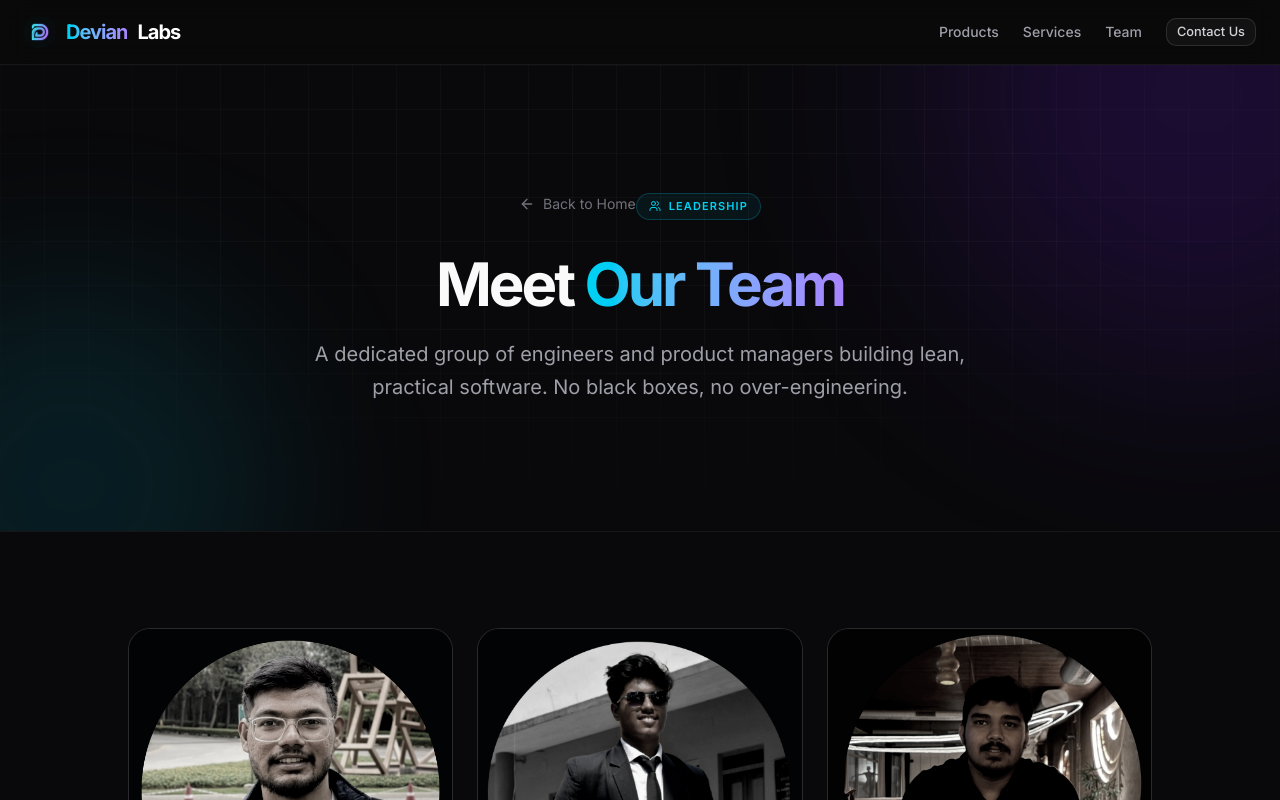
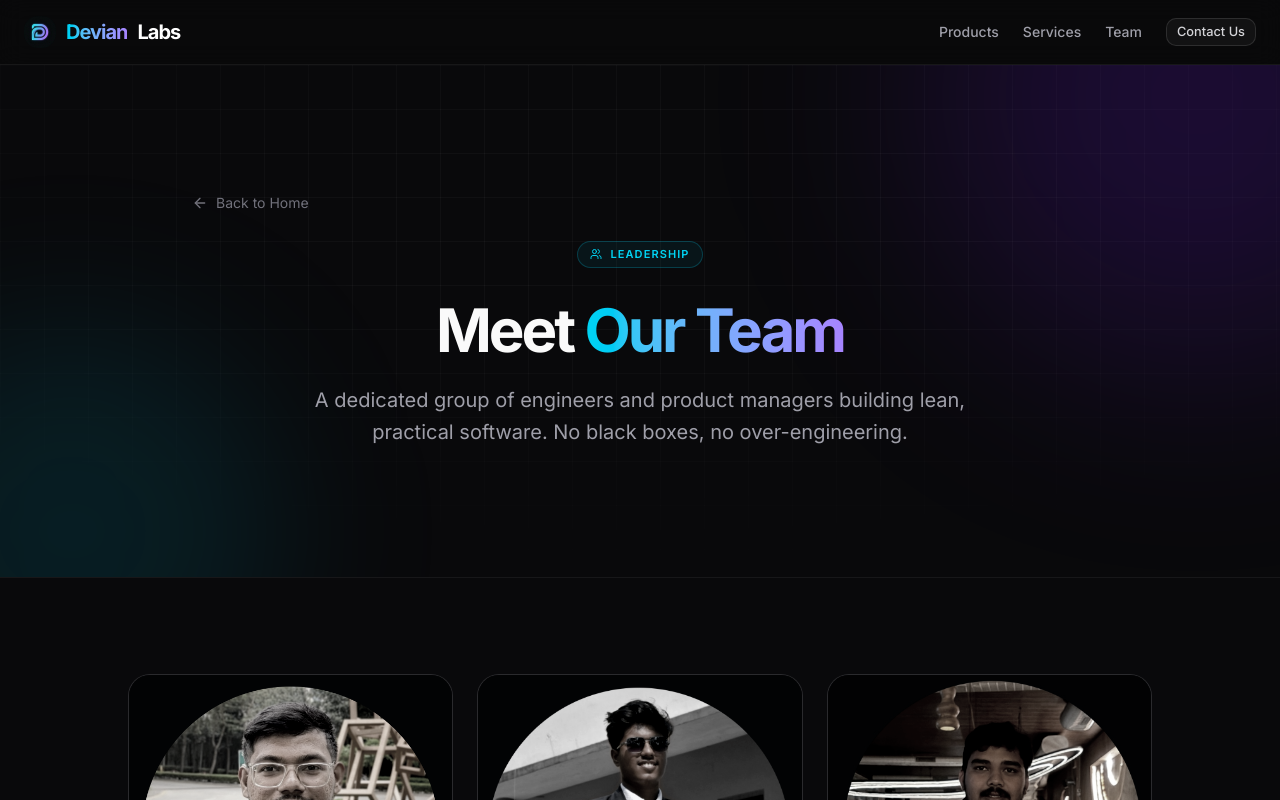
Before and after one commit to devian-labs/devianlabs.com, a Next.js app: page /team in a window 1280 px wide. Shown: the top 800 px of the page. Built offline with nearby package versions, Linux system fonts and the light colour scheme.

Commit message:
fix: bugs in Teams Page

```diff
--- a/src/app/team/page.tsx
+++ b/src/app/team/page.tsx
@@ -49,14 +49,18 @@ export default function TeamPage() {
         {/* Grid */}
         <div className="absolute inset-0 pointer-events-none [background-image:linear-gradient(rgba(255,255,255,0.03)_1px,transparent_1px),linear-gradient(90deg,rgba(255,255,255,0.03)_1px,transparent_1px)] [background-size:44px_44px] [mask-image:radial-gradient(ellipse_80%_70%_at_50%_30%,black_30%,transparent_100%)]" />
 
-        <div className="container relative z-10 mx-auto max-w-4xl text-center">
+        {/* Back link — left-aligned, outside the centered block */}
+        <div className="container relative z-10 mx-auto max-w-4xl mb-6">
           <Link
             href="/"
-            className="inline-flex items-center gap-2 text-sm text-zinc-500 hover:text-cyan-400 mb-10 transition-colors duration-200 group"
+            className="inline-flex items-center gap-2 text-sm text-zinc-500 hover:text-cyan-400 transition-colors duration-200 group"
           >
             <ArrowLeft className="w-4 h-4 group-hover:-translate-x-0.5 transition-transform duration-200" />
             Back to Home
           </Link>
+        </div>
+
+        <div className="container relative z-10 mx-auto max-w-4xl text-center">
           <div className="inline-flex items-center gap-2 mb-8 px-3 py-1 rounded-full text-[11px] font-semibold tracking-widest uppercase border border-cyan-500/25 text-cyan-400 bg-cyan-500/[0.07]">
             <Users className="w-3 h-3" /> Leadership
           </div>
```
